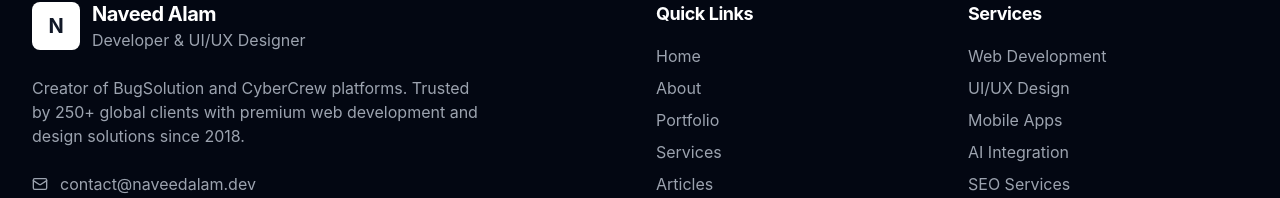
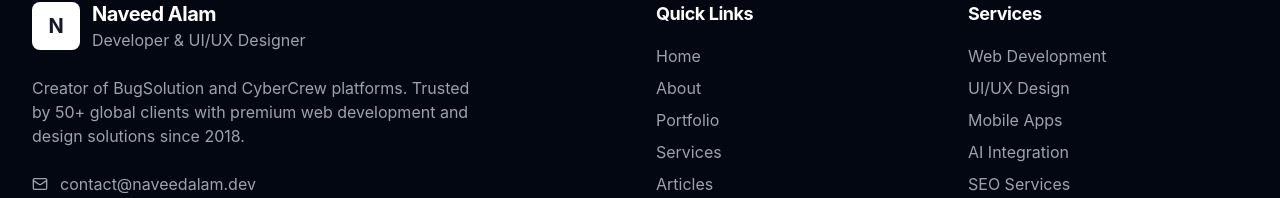
Before and after one commit to naveedalam-dev/Portfolio, a React (Vite) app: page / in a window 1280 px wide. Shown: the part 10310-10508 px from the top of the page. Built offline with nearby package versions, Linux system fonts and the light colour scheme; a web font is replaced by a local one.

Commit message:
Updated Footer.tsx

```diff
--- a/src/components/Footer.tsx
+++ b/src/components/Footer.tsx
@@ -59,7 +59,7 @@ const Footer: React.FC = () => {
               transition={{ delay: 0.1 }}
               className="text-gray-400 mb-6 max-w-md leading-relaxed text-sm lg:text-base"
             >
-              Creator of BugSolution and CyberCrew platforms. Trusted by 250+ global clients
+              Creator of BugSolution and CyberCrew platforms. Trusted by 50+ global clients
               with premium web development and design solutions since 2018.
             </motion.p>
 
```
